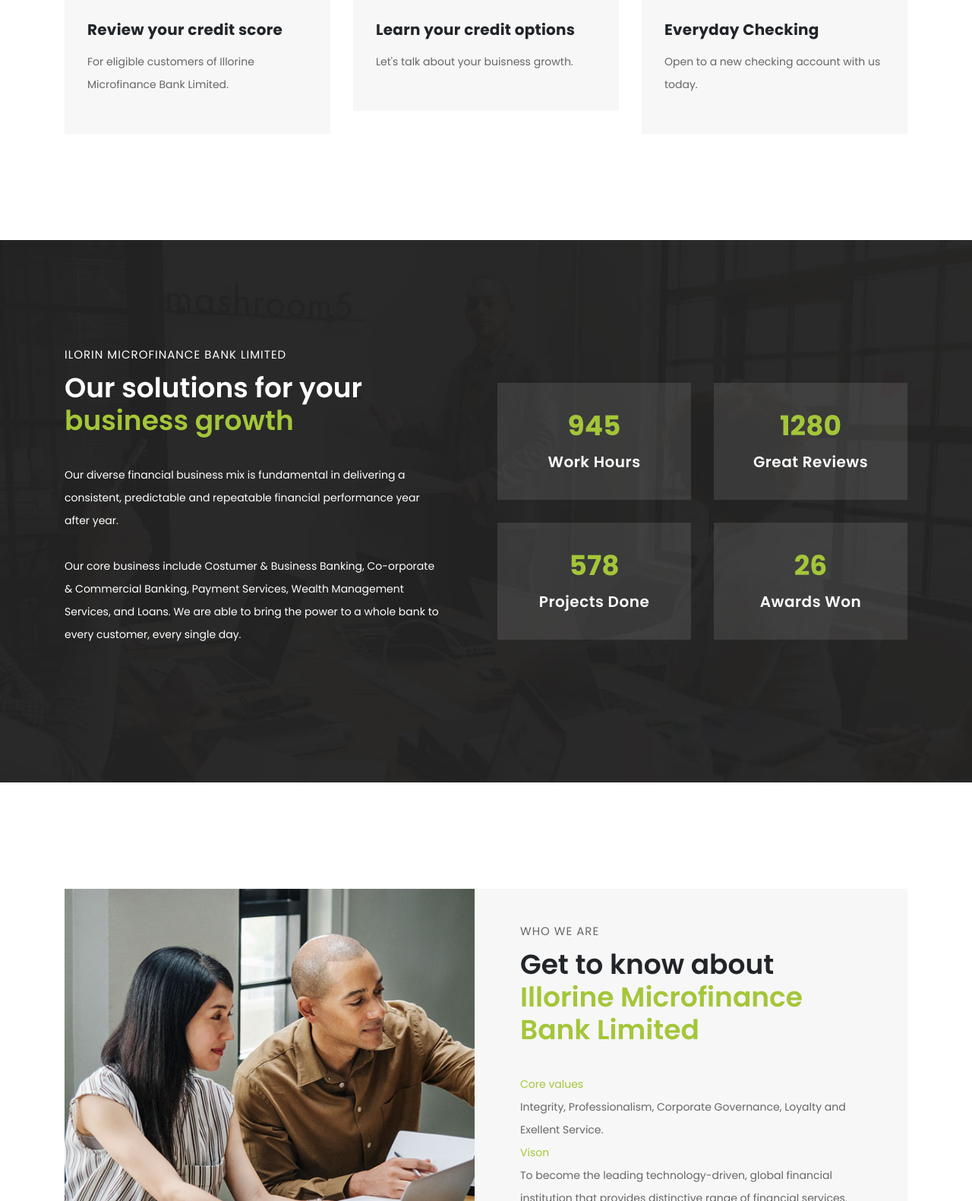
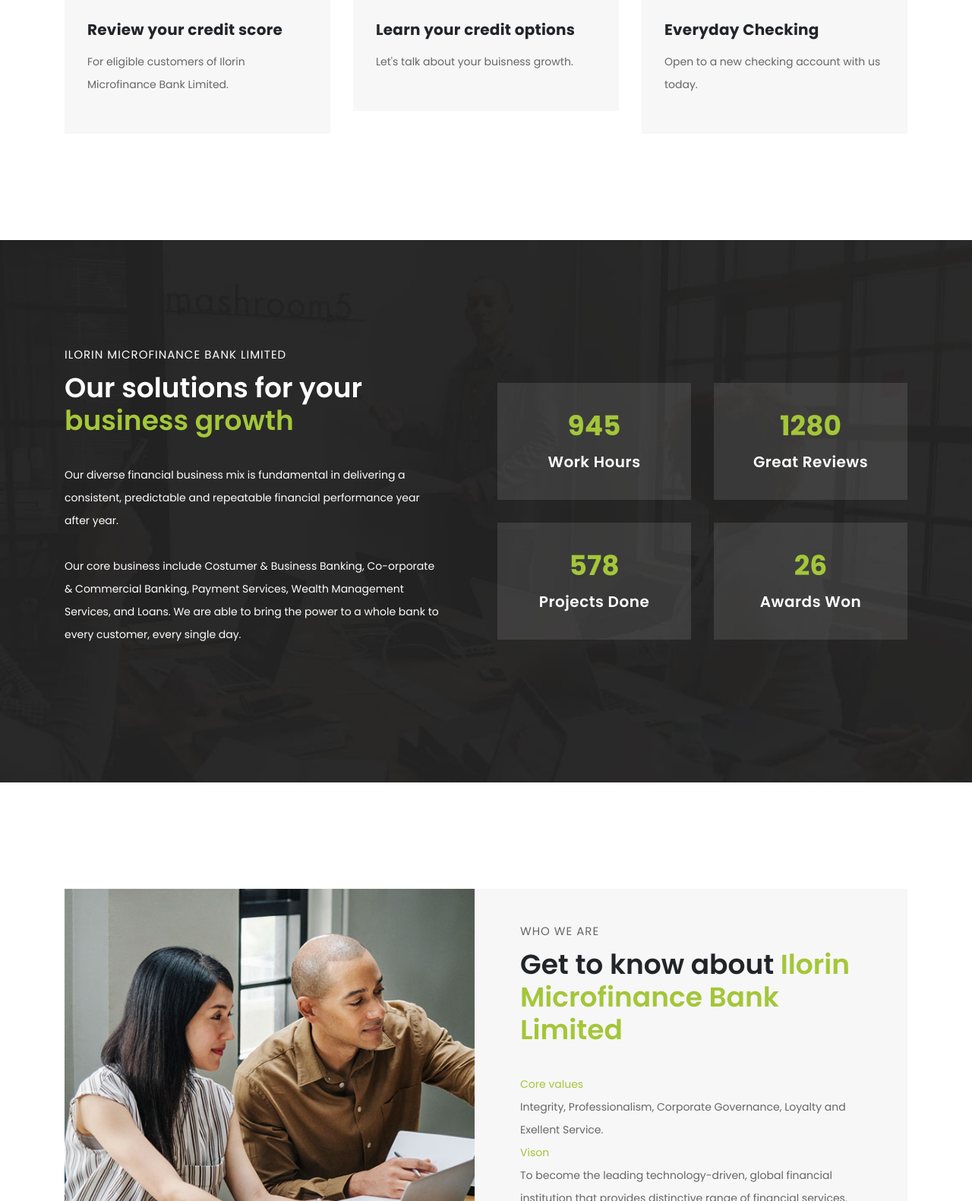
Before and after one commit to Alozie-Miracle/ilorinmicrofinancebanklimited, a plain HTML site: page index.html in a window 1280 px wide. Shown: the part 1414-2995 px from the top of the page at 76% size. Drawn offline with Linux system fonts and the light colour scheme.

Commit message:
Update index.html

```diff
--- a/index.html
+++ b/index.html
@@ -168,7 +168,7 @@
               <div class="down-content">
                 <h4>Review your credit score</h4>
                 <p>
-                  For eligible customers of Illorine Microfinance Bank Limited.
+                  For eligible customers of Ilorin Microfinance Bank Limited.
                 </p>
                 <!-- <a href="#more-service-details" class="filled-button"
                   >Read More</a
@@ -271,7 +271,7 @@
                     <span>Who we are</span>
                     <h2>
                       Get to know about
-                      <em>Illorine Microfinance Bank Limited</em>
+                      <em>Ilorin Microfinance Bank Limited</em>
                     </h2>
                     <p>
                       <em>Core values</em><br />
```
